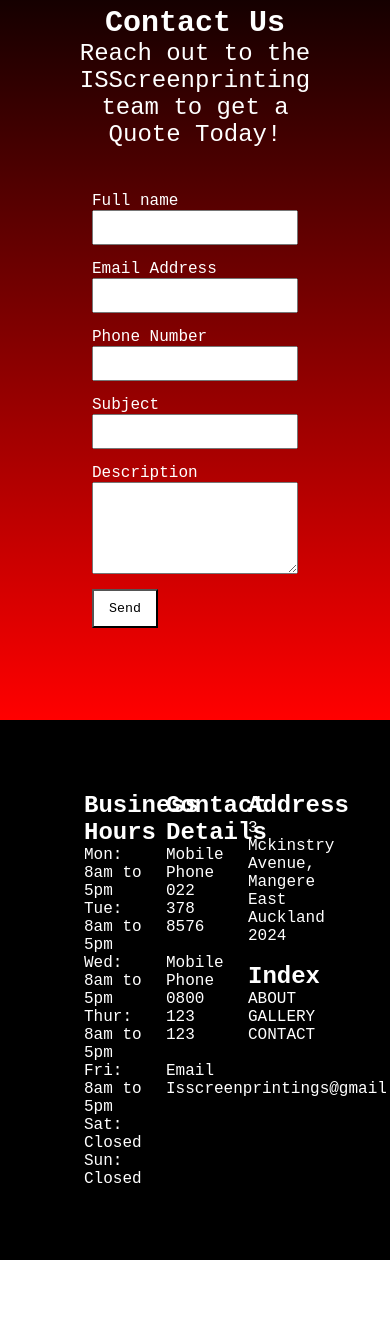
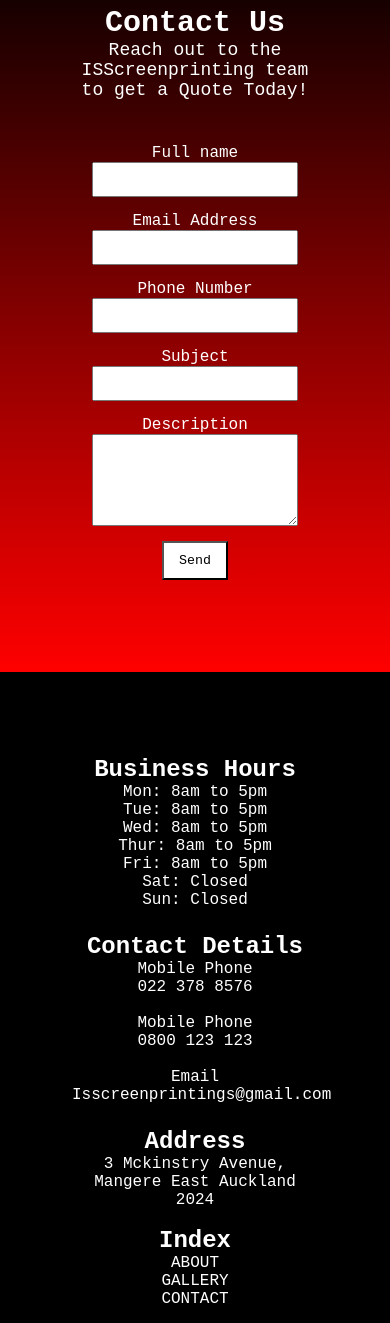
Before and after one commit to Ibbya42/Project2, a plain HTML site: page index.html in a window 390 px wide. Shown: the part 4620-5943 px from the top of the page. Before the commit the page ends 5880 px from the top, so only its background shows below. Drawn offline with Linux system fonts and the light colour scheme.

Commit message:
07/08 Push

```diff
--- a/styles.css
+++ b/styles.css
@@ -217,6 +217,7 @@ body{
 
 .form__wrapper{
     padding: 20px;
+    text-align: center;
 }
 
 .form__wrapper .form{
@@ -346,5 +347,27 @@ body{
         width: 100%;
     }
 
+    .contact__para{
+        font-size: 18px;
+    }
+
+    .form__wrapper{
+        width: 100%;
+        text-align: center;
+    }
+
+    .footer_section{
+        display: flex;
+        flex-direction: column;
+        justify-content: center;
+        align-items: center;
+    }
+
+    .footer__section--list{
+        width: calc(100%/1);
+        padding: 12px 0;
+        text-align: center;
+    }
+
 
 }
```
